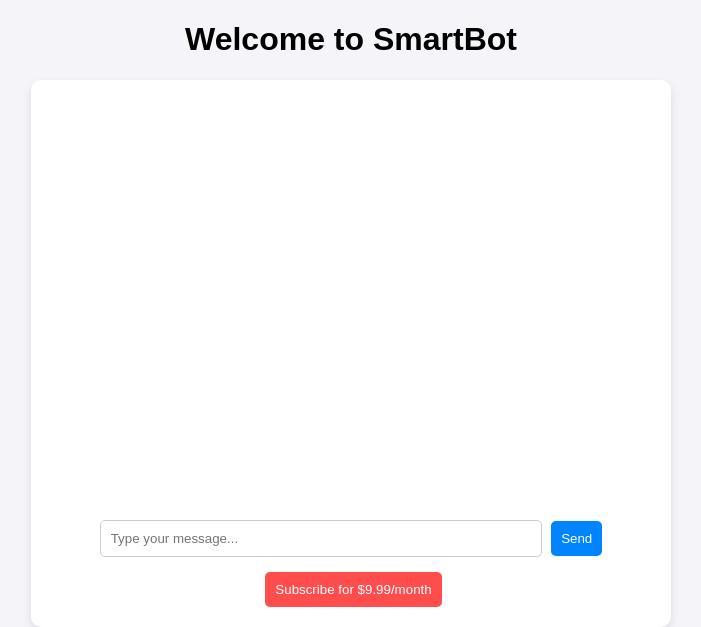
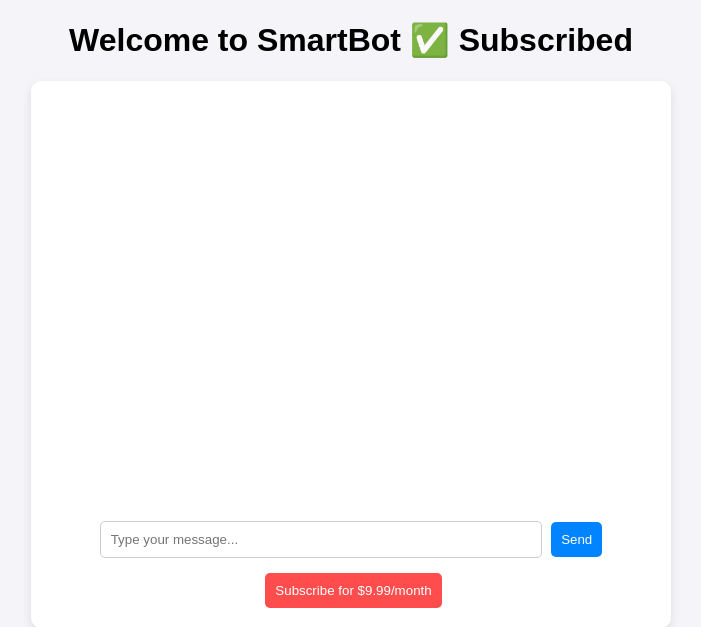
Before and after one commit to daikstar/my-chatbot2, a Flask app: page / in a window 1280 px wide. Shown: the top 627 px of the page, without its empty margins (289-990 px from the left). Run offline with Flask 3, Linux system fonts and the light colour scheme; some libraries are stand-ins or nearby versions.

Commit message:
Improved user experience: check subscription status

```diff
--- a/app.py
+++ b/app.py
@@ -55,6 +55,13 @@
         print(f"❌ Chatbot Error: {str(e)}")  # Debugging
         return jsonify({"reply": "⚠️ An unexpected error occurred. Try again later."})
 
+# Check Subscription status
+@app.route("/subscription-status")
+def subscription_status():
+    user_id = request.cookies.get("user_id", "test_user")  # Dummy user system
+    is_subscribed = users.get(user_id, {}).get("subscribed", False)
+    return jsonify({"subscribed": is_subscribed})
+
 # Stripe Checkout Route
 @app.route("/create-checkout-session", methods=["POST"])
 def create_checkout_session():
--- a/templates/index.html
+++ b/templates/index.html
@@ -91,13 +91,25 @@
 </head>
 <body>
 
-    <h1>Welcome to SmartBot</h1>
+    <h1>Welcome to SmartBot <span id="subscription-status">(Checking...)</span></h1>
     <div id="chat-container">
         <div id="chat-box"></div>
         <input type="text" id="user-input" placeholder="Type your message...">
         <button onclick="sendMessage()">Send</button>
         <button id="subscribe-button">Subscribe for $9.99/month</button>
     </div>
+
+    <script>
+        async function checkSubscription() {
+            let response = await fetch("/subscription-status");
+            let data = await response.json();
+
+            let statusText = data.subscribed ? "✅ Subscribed" : "⚠️ Not Subscribed";
+            document.getElementById("subscription-status").innerText = statusText;
+        }
+
+        checkSubscription();
+    </script>
 
     <script src="https://js.stripe.com/v3/"></script>
     <script>
```
